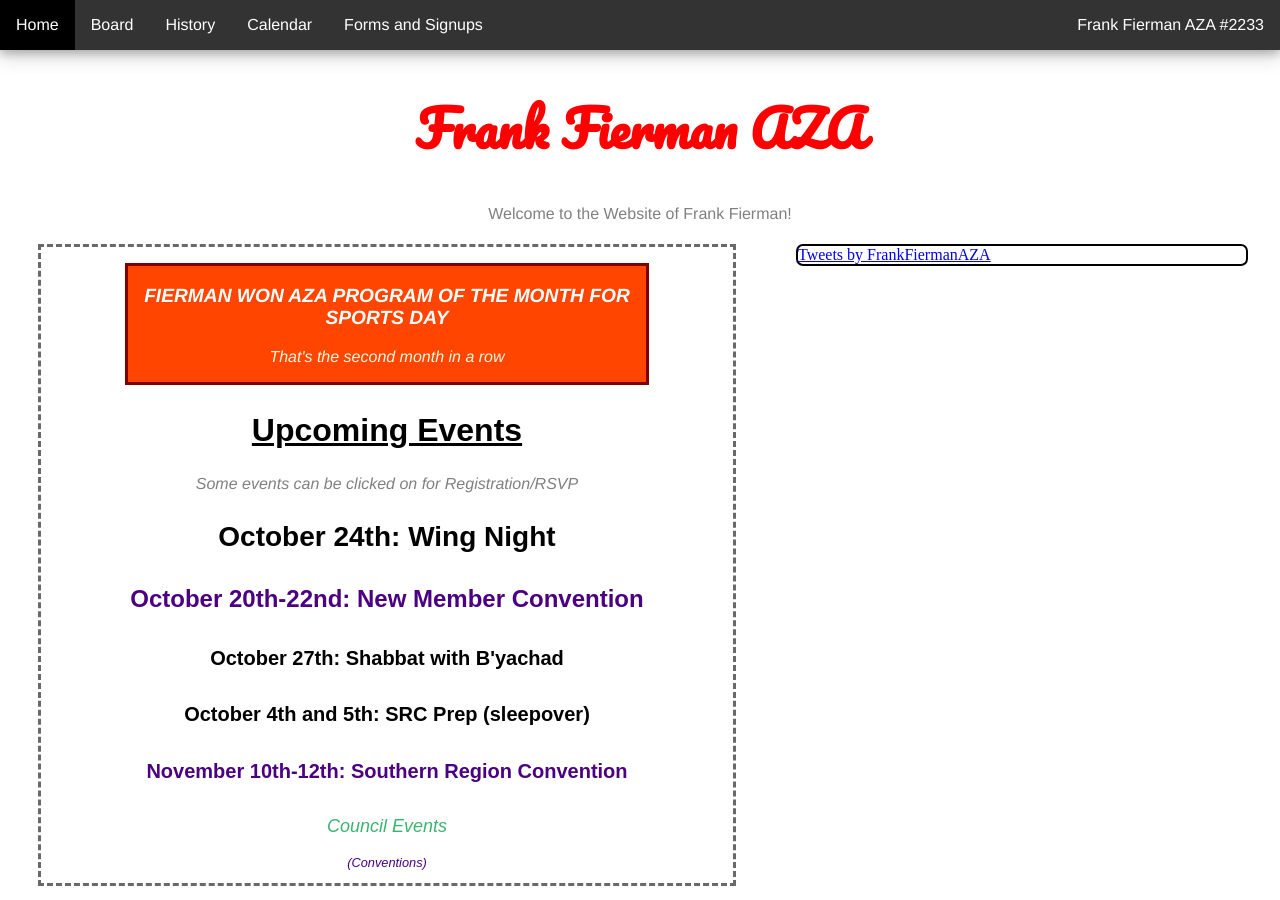
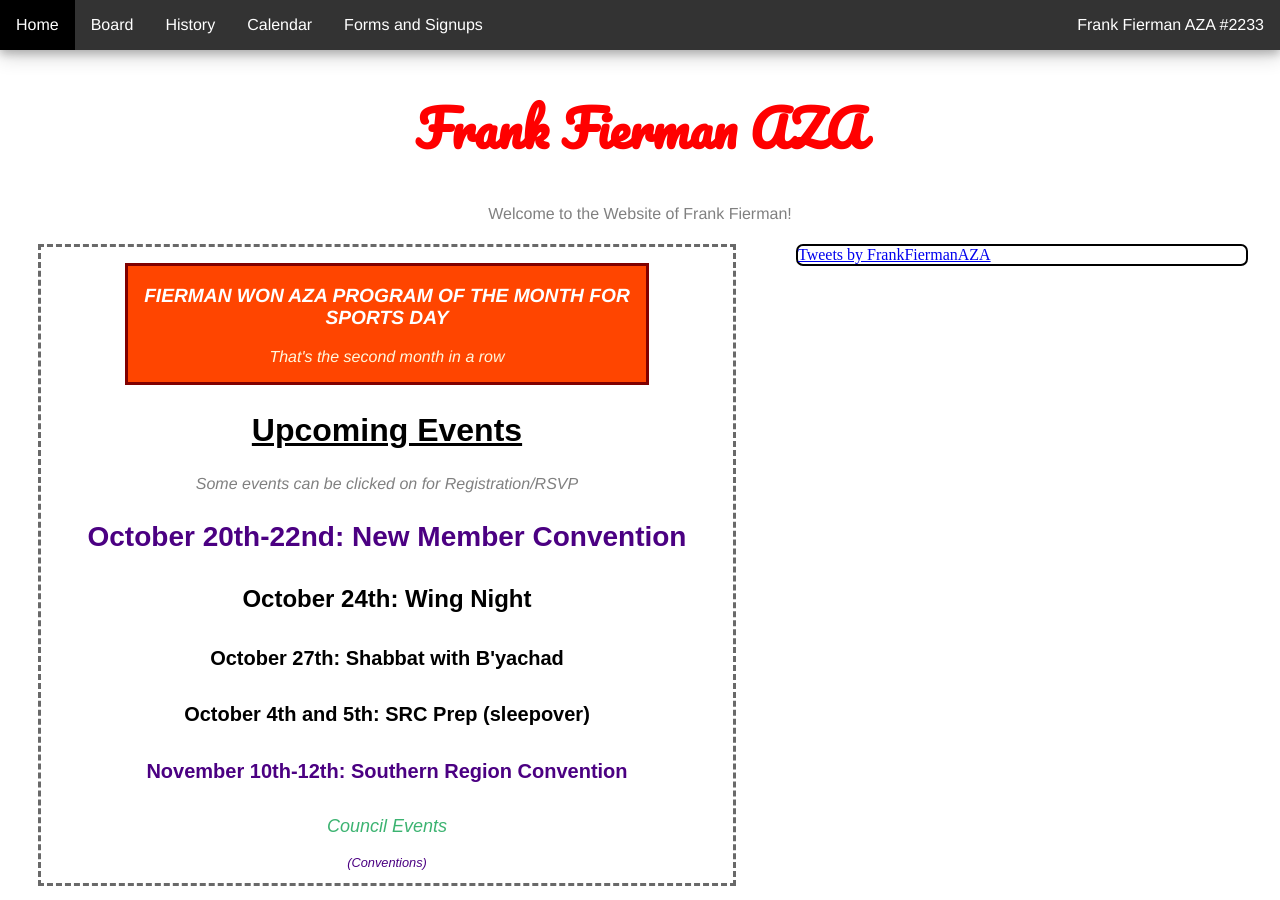
Before and after one commit to fiermanmazkir/fiermanmazkir.github.io, a Jekyll site: the page built from index.md, in a window 1280 px wide and 900 px high. Built offline with Jekyll 4.4.1, drawn with Linux system fonts in a browser that asks for light colours; comment, search, counter and statistics services are not loaded.

```diff
--- a/index.md
+++ b/index.md
@@ -122,9 +122,10 @@ Welcome to the Website of Frank Fierman!
 
 
 
-<h3>October 24th: Wing Night</h3>
-<h4><a class="convention event-link" href="https://www.atlantajcc.org/index.php?src=forms&ref=TN-BBYO-ConventionRegistration-2017-18">
-October 20th-22nd: New Member Convention</a></h4>
+
+<h3><a class="convention event-link" href="https://www.atlantajcc.org/index.php?src=forms&ref=TN-BBYO-ConventionRegistration-2017-18">
+October 20th-22nd: New Member Convention</a></h3>
+<h4>October 24th: Wing Night</h4>
 <h5>October 27th: Shabbat with B'yachad</h5>
 <h5>October 4th and 5th: SRC Prep (sleepover)</h5>
 <h5><a class="convention event-link" href="https://www.atlantajcc.org/index.php?src=forms&ref=TN-BBYO-ConventionRegistration-2017-18">
```
